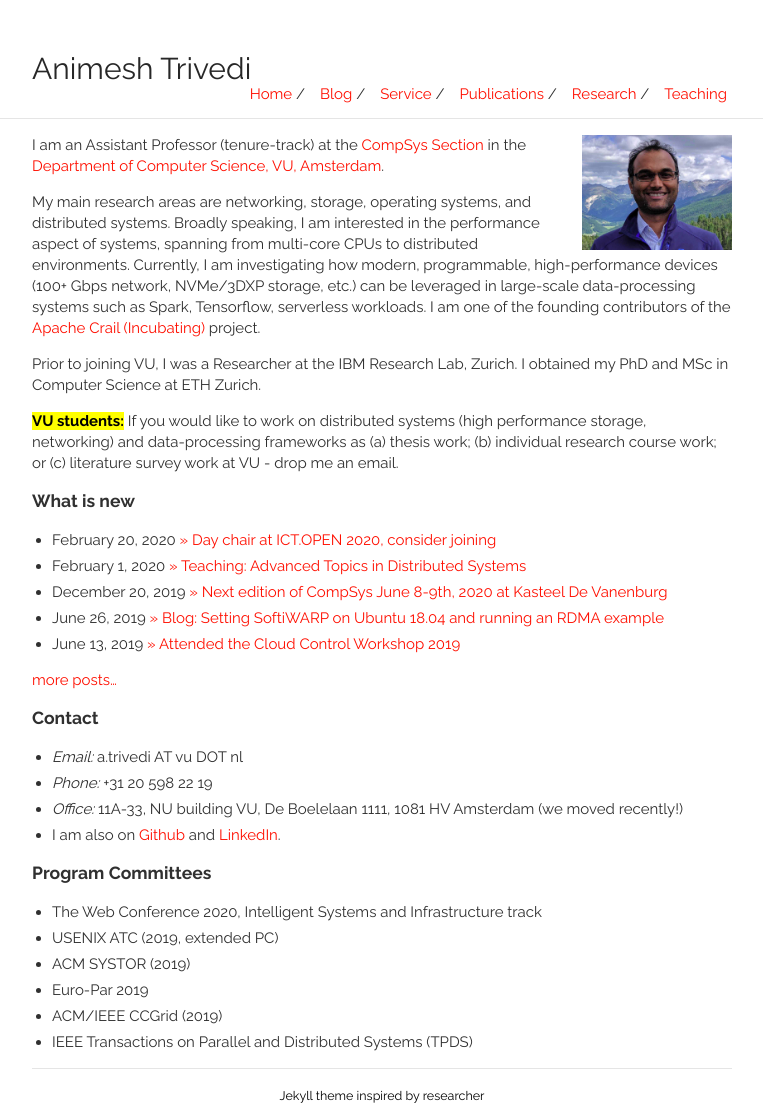
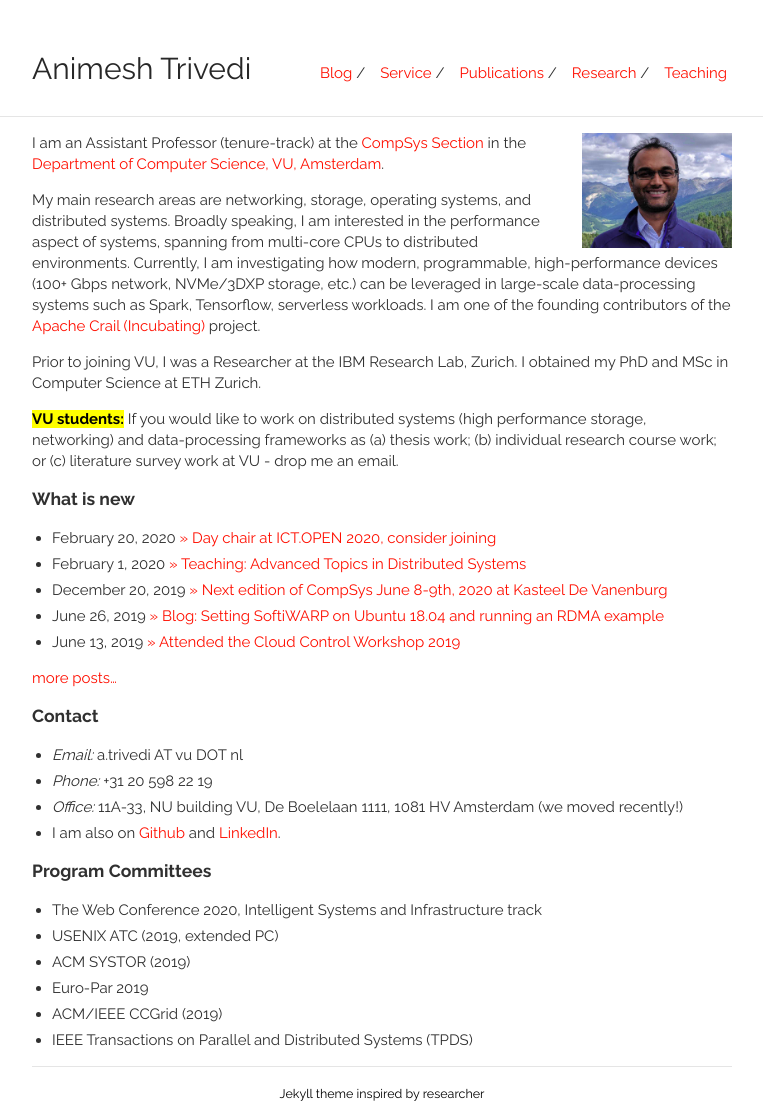
Before and after one commit to animeshtrivedi/animeshtrivedi.github.io, a Jekyll site: the page built from index.md, in a window 1280 px wide. Shown: the whole page, without its empty margins (258-1021 px from the left). Built offline with Jekyll 4.4.1, drawn with Linux system fonts in a browser that asks for light colours.

Commit message:
adjust bar

```diff
--- a/_data/nav.yml
+++ b/_data/nav.yml
@@ -12,6 +12,3 @@
 
 - name: "Blog"
   link: "/blog"
-
-- name: "Home"
-  link: "/"
```
